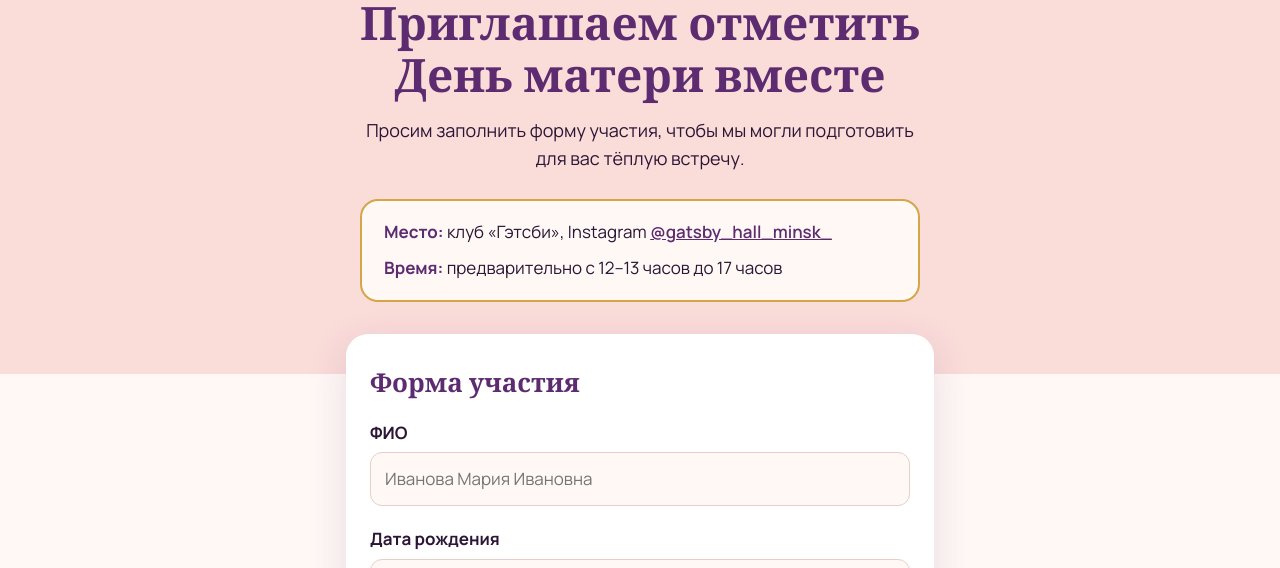
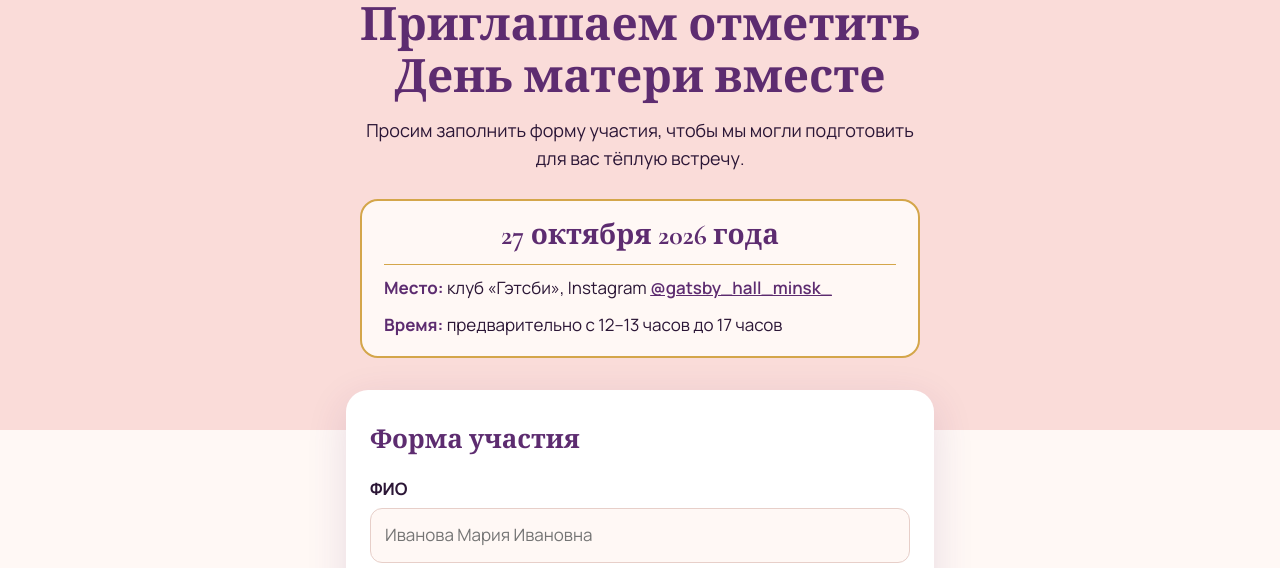
Before and after one commit to dikajabelka2/dlyanee_denmateri, a plain HTML site: page index.html in a window 1280 px wide. Shown: the part 212-780 px from the top of the page. Drawn offline with nearby package versions, Linux system fonts and the light colour scheme.

Commit message:
Add files via upload

```diff
--- a/index.html
+++ b/index.html
@@ -20,6 +20,7 @@ h1{font:700 clamp(30px,6vw,46px)/1.12 "Cormorant Garamond",Georgia,serif;color:v
 .info{max-width:560px;margin:26px auto 0;text-align:left;background:var(--ivory);border:2px solid var(--gold);border-radius:18px;padding:18px 22px}
 .info p{margin:0}.info p+p{margin-top:10px}
 .info b{color:var(--plum)}
+.info .date{font:700 28px/1.2 "Cormorant Garamond",Georgia,serif;color:var(--plum);text-align:center;padding-bottom:12px;margin-bottom:2px;border-bottom:1.5px solid var(--gold)}
 .info a{color:var(--plum);font-weight:600}
 main{max-width:620px;margin:-40px auto 60px;padding:0 16px}
 form{background:#fff;border-radius:22px;padding:30px 24px 26px;box-shadow:0 12px 40px rgba(91,42,110,.14)}
@@ -54,6 +55,7 @@ button:disabled{opacity:.6;cursor:wait}
   <h1>Приглашаем отметить День матери вместе</h1>
   <p class="lead">Просим заполнить форму участия, чтобы мы могли подготовить для вас тёплую встречу.</p>
   <div class="info">
+    <p class="date">27 октября 2026 года</p>
     <p><b>Место:</b> клуб «Гэтсби», Instagram <a href="https://www.instagram.com/gatsby_hall_minsk_/" target="_blank" rel="noopener">@gatsby_hall_minsk_</a></p>
     <p><b>Время:</b> предварительно с 12–13 часов до 17 часов</p>
   </div>
```
